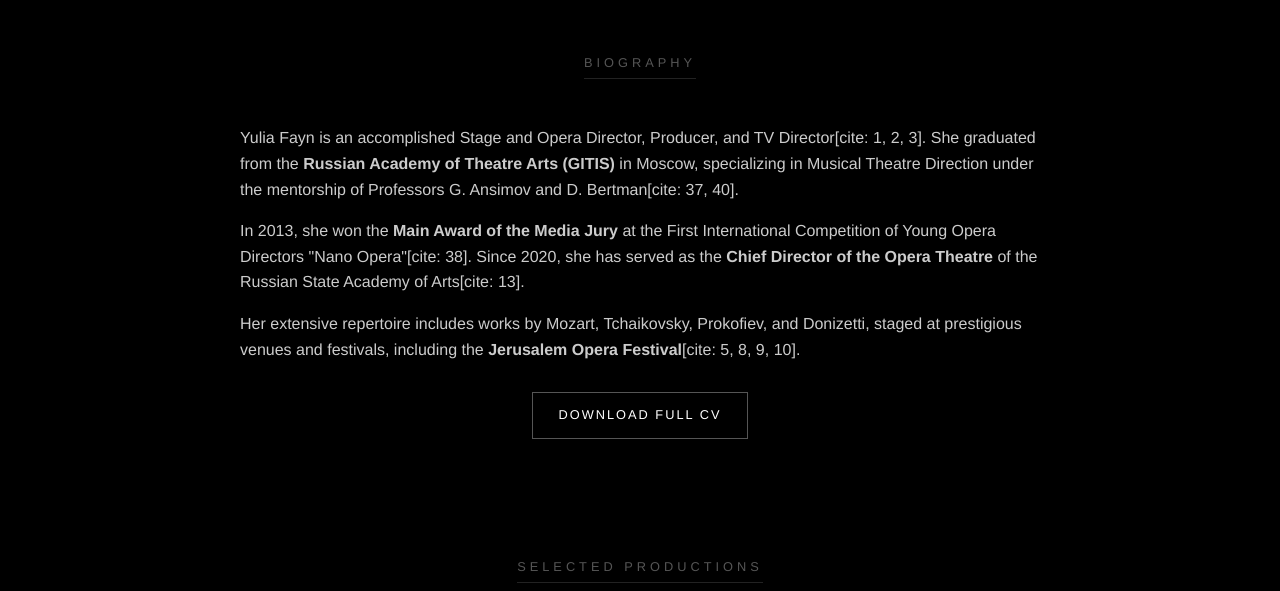
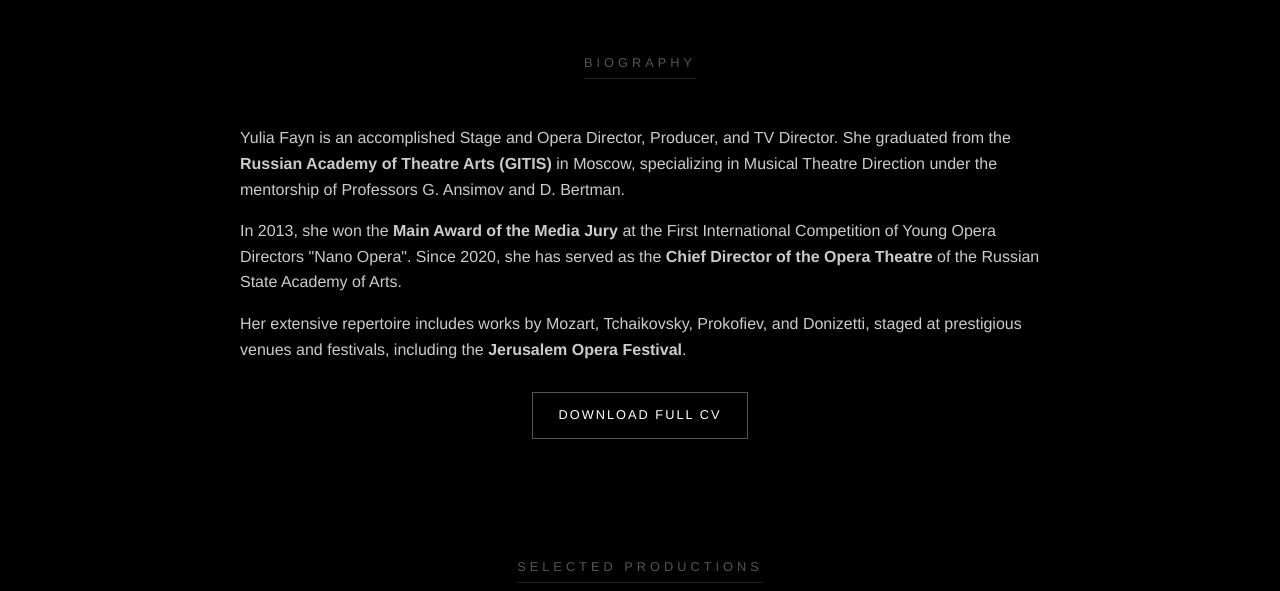
Before and after one commit to 6k862mt4tj-wq/portfolio, a plain HTML site: page index.html in a window 1280 px wide. Shown: the part 860-1451 px from the top of the page. Drawn offline with Linux system fonts and the light colour scheme.

Commit message:
Update index.html

```diff
--- a/index.html
+++ b/index.html
@@ -166,18 +166,18 @@
 <div class="section-title">Biography</div>
     <section style="max-width: 800px; margin: 0 auto 60px; text-align: left; padding: 0 20px; line-height: 1.6; color: #ccc;">
         <p>
-            Yulia Fayn is an accomplished Stage and Opera Director, Producer, and TV Director[cite: 1, 2, 3].
+            Yulia Fayn is an accomplished Stage and Opera Director, Producer, and TV Director.
             She graduated from the <strong>Russian Academy of Theatre Arts (GITIS)</strong> in Moscow,
-            specializing in Musical Theatre Direction under the mentorship of Professors G. Ansimov and D. Bertman[cite: 37, 40].
+            specializing in Musical Theatre Direction under the mentorship of Professors G. Ansimov and D. Bertman.
         </p>
         <p>
             In 2013, she won the <strong>Main Award of the Media Jury</strong> at the First International Competition
-            of Young Opera Directors "Nano Opera"[cite: 38]. Since 2020, she has served as the
-            <strong>Chief Director of the Opera Theatre</strong> of the Russian State Academy of Arts[cite: 13].
+            of Young Opera Directors "Nano Opera". Since 2020, she has served as the
+            <strong>Chief Director of the Opera Theatre</strong> of the Russian State Academy of Arts.
         </p>
         <p>
             Her extensive repertoire includes works by Mozart, Tchaikovsky, Prokofiev, and Donizetti,
-            staged at prestigious venues and festivals, including the <strong>Jerusalem Opera Festival</strong>[cite: 5, 8, 9, 10].
+            staged at prestigious venues and festivals, including the <strong>Jerusalem Opera Festival</strong>.
         </p>
 
         <div style="margin-top: 30px; text-align: center;">
```
